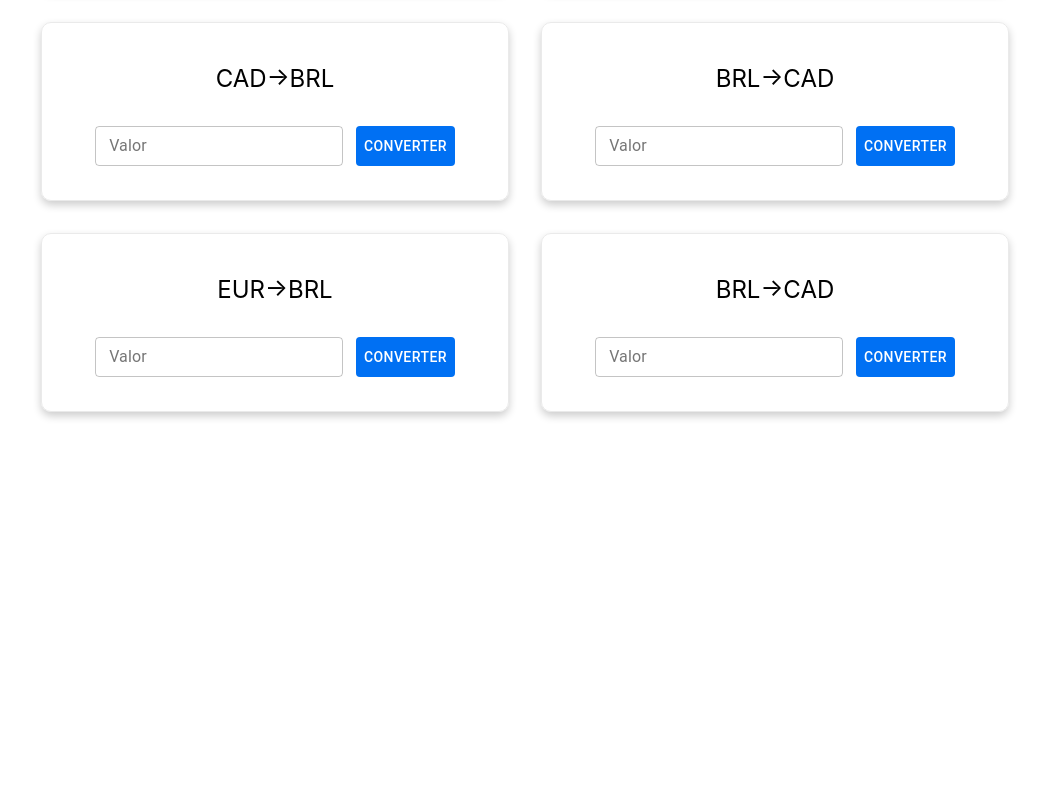
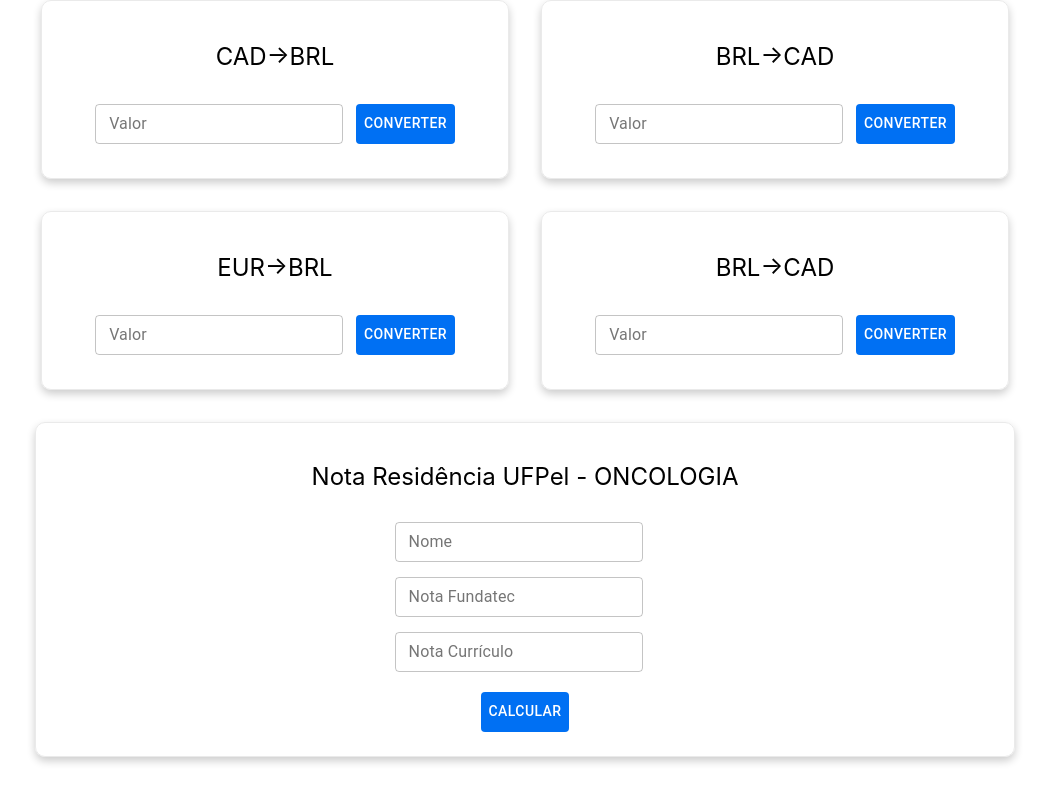
Before and after one commit to faagner7/conversor-moedas-nextjs, a Next.js app: page / in a window 1280 px wide. Shown: the part 349-1152 px from the top of the page, without its empty margins (115-1164 px from the left). Before the commit the page ends 800 px from the top, so only its background shows below. Built offline with nearby package versions, Linux system fonts and the light colour scheme.

Commit message:
add calc residencia

```diff
--- a/package.json
+++ b/package.json
@@ -18,6 +18,7 @@
     "react": "16.13.1",
     "react-dom": "16.13.1",
     "react-icons": "^3.11.0",
+    "react-input-mask": "^2.0.4",
     "react-is": "^16.13.1",
     "styled-components": "^5.1.1"
   },
--- /dev/null
+++ b/pages/_document.js
@@ -0,0 +1,30 @@
+import Document from 'next/document';
+import { ServerStyleSheet } from 'styled-components';
+
+export default class MyDocument extends Document {
+  static async getInitialProps(ctx) {
+    const sheet = new ServerStyleSheet();
+    const originalRenderPage = ctx.renderPage;
+
+    try {
+      ctx.renderPage = () =>
+        originalRenderPage({
+          enhanceApp: (App) => (props) =>
+            sheet.collectStyles(<App {...props} />),
+        });
+
+      const initialProps = await Document.getInitialProps(ctx);
+      return {
+        ...initialProps,
+        styles: (
+          <>
+            {initialProps.styles}
+            {sheet.getStyleElement()}
+          </>
+        ),
+      };
+    } finally {
+      sheet.seal();
+    }
+  }
+}
--- a/pages/components/Conversor/index.js
+++ b/pages/components/Conversor/index.js
@@ -18,7 +18,7 @@ const useStyles = makeStyles((theme) => ({
   root: {
     width: '100%',
     '& > * + *': {
-      marginTop: theme.spacing(2),
+      marginTop: 20,
     },
   },
 }));
--- /dev/null
+++ b/pages/components/Residencia/index.js
@@ -0,0 +1,194 @@
+import { useState } from 'react';
+import {
+  Button,
+  TextField,
+  Table,
+  TableBody,
+  TableCell,
+  TableContainer,
+  TableHead,
+  TableRow,
+  Paper,
+  Input,
+} from '@material-ui/core';
+import { makeStyles } from '@material-ui/core/styles';
+
+const useStyles = makeStyles({
+  table: {
+    minWidth: 650,
+  },
+});
+
+import styled from 'styled-components';
+
+export default function Residencia() {
+  const classes = useStyles();
+  const [nome, setNome] = useState('');
+  const [notaFundatec, setNotaFundatec] = useState('');
+  const [notaCurriculo, setNotaCurriculo] = useState(null);
+  const [notaFinal, setNotaFinal] = useState(null);
+  const [listData, setListData] = useState([]);
+
+  const handleCalc = () => {
+    const pesoFundatec = 6;
+    const pesoCurriculo = 4;
+    const fundatec = notaFundatec * pesoFundatec;
+    const curriculo = notaCurriculo * pesoCurriculo;
+    const notaUfpel = (fundatec + curriculo) / 10;
+    setNotaFinal(notaUfpel);
+    setNotaCurriculo('');
+    setNotaFundatec('');
+    setNome('');
+    const objUser = {
+      nome: nome,
+      notaFinal: notaUfpel.toFixed(2),
+    };
+    const data = [...listData, objUser];
+    setListData(data.sort((a, b) => b.notaFinal - a.notaFinal));
+  };
+
+  return (
+    <Card>
+      <TitleWrapper>
+        <Title>Nota Residência UFPel - ONCOLOGIA</Title>
+      </TitleWrapper>
+      <CardWrapper>
+        <TextField
+          label="Nome"
+          size="small"
+          variant="outlined"
+          value={nome}
+          onChange={(e) => setNome(e.target.value)}
+          className="inputValue"
+        />
+      </CardWrapper>
+      <CardWrapper>
+        <TextField
+          type="number"
+          label="Nota Fundatec"
+          size="small"
+          variant="outlined"
+          value={notaFundatec || ''}
+          onChange={(e) => setNotaFundatec(Number(e.target.value))}
+          className="inputValue"
+        />
+      </CardWrapper>
+      <CardWrapper>
+        <TextField
+          type="number"
+          label="Nota Currículo"
+          size="small"
+          variant="outlined"
+          value={notaCurriculo || ''}
+          onChange={(e) => setNotaCurriculo(Number(e.target.value))}
+          className="inputValue"
+        />
+      </CardWrapper>
+      {notaFinal && (
+        <CardWrapper>
+          <Text>Nota Final: {notaFinal}</Text>
+        </CardWrapper>
+      )}
+
+      <Button onClick={handleCalc} className="btn">
+        Calcular
+      </Button>
+      {listData.length > 0 && (
+        <Results>
+          <TableContainer component={Paper}>
+            <Table
+              className={classes.table}
+              size="small"
+              aria-label="a dense table"
+            >
+              <TableHead>
+                <TableRow>
+                  <TableCell>Nome</TableCell>
+                  <TableCell>Nota</TableCell>
+                </TableRow>
+              </TableHead>
+              <TableBody>
+                {listData.map((data) => (
+                  <TableRow key={data.nome}>
+                    <TableCell>{data.nome}</TableCell>
+                    <TableCell align="left">{data.notaFinal}</TableCell>
+                  </TableRow>
+                ))}
+              </TableBody>
+            </Table>
+          </TableContainer>
+        </Results>
+      )}
+    </Card>
+  );
+}
+
+const Card = styled.div`
+  margin: 1rem 1rem 4rem;
+  flex-basis: 45%;
+  padding: 1.5rem;
+  text-align: left;
+  color: inherit;
+  text-decoration: none;
+  border: 1px solid #eaeaea;
+  border-radius: 10px;
+  transition: color 0.15s ease, border-color 0.15s ease;
+  box-shadow: 0 4px 8px 0 rgba(0, 0, 0, 0.2);
+  min-height: 150px;
+  height: auto;
+  width: 100%;
+  text-align: center;
+  position: relative;
+  max-width: 980px;
+
+  .btn {
+    margin-top: 20px;
+    background-color: #0070f3;
+    color: #fff;
+    height: 40px;
+  }
+
+  .btn:hover {
+    transition: 0.5s;
+    background-color: #fff;
+    color: #0070f3;
+  }
+  :hover,
+  :focus {
+    color: #0070f3;
+    border-color: #0070f3;
+  }
+
+  .inputValue {
+    margin-right: 0.8rem;
+  }
+`;
+
+const Results = styled.div`
+  margin-top: 10px;
+`;
+
+const Title = styled.span`
+  margin: 0 0 1rem 0;
+  font-size: 1.5rem;
+`;
+
+const Text = styled.p`
+  margin: 0;
+  font-size: 1.25rem;
+  line-height: 1.5;
+`;
+
+const CardWrapper = styled.div`
+  display: flex;
+  align-items: center;
+  margin-top: 15px;
+  justify-content: center;
+`;
+
+const TitleWrapper = styled.div`
+  display: flex;
+  align-items: center;
+  margin-top: 15px;
+  justify-content: center;
+`;
--- a/pages/index.js
+++ b/pages/index.js
@@ -1,6 +1,7 @@
 import Head from 'next/head';
 import styled from 'styled-components';
 import Conversor from './components/Conversor';
+import Residencia from './components/Residencia';
 
 export default function Home() {
   return (
@@ -18,6 +19,7 @@ export default function Home() {
         <Conversor moedaA="EUR" moedaB="BRL" />
         <Conversor moedaA="BRL" moedaB="CAD" />
       </ConversorArea>
+      <Residencia />
     </Container>
   );
 }
```
Also changed, not shown: 1 other file (tests, documents, lock files or other folders).
